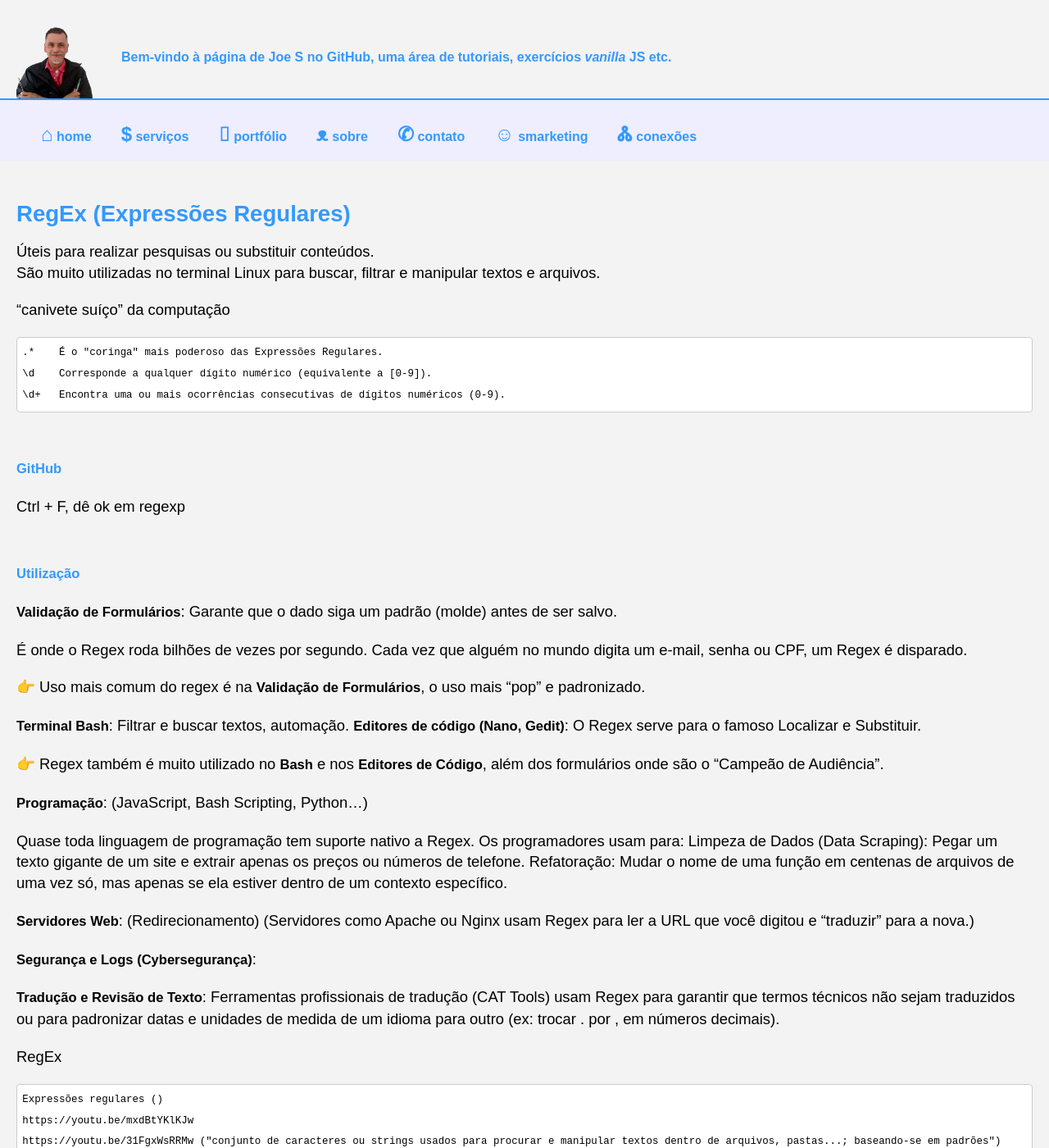
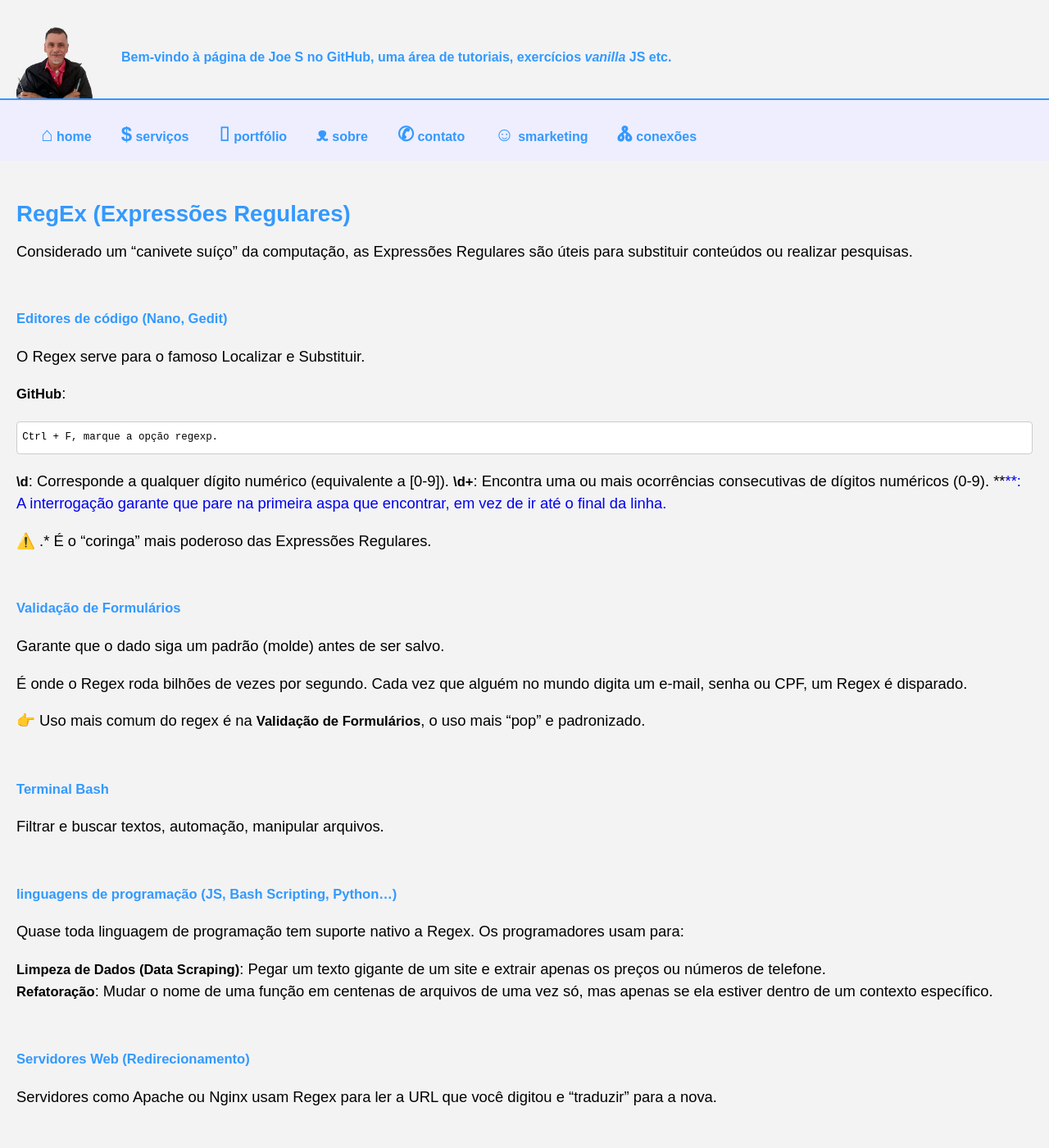
Before and after one commit to Joesynth/joesynth.github.io, a Jekyll site: the page built from _posts/2021-07-14-regex.md, in a window 1280 px wide and 1400 px high. Shown: the whole window at 82% size. Built offline with Jekyll 4.4.1, drawn with Linux system fonts in a browser that asks for light colours; some of the changed text lies outside the part shown.

Commit message:
Update 2021-07-14-regex.md

```diff
--- a/_posts/2021-07-14-regex.md
+++ b/_posts/2021-07-14-regex.md
@@ -1,100 +1,57 @@
 # RegEx (Expressões Regulares)
 
-Úteis para realizar pesquisas ou substituir conteúdos.
-São muito utilizadas no terminal Linux para buscar, filtrar e manipular textos e arquivos.
-
-"canivete suíço" da computação
+Considerado um "canivete suíço" da computação, as Expressões Regulares são úteis para substituir conteúdos ou realizar pesquisas.
 
 
-    .*    É o "coringa" mais poderoso das Expressões Regulares.
-    \d    Corresponde a qualquer dígito numérico (equivalente a [0-9]).
-    \d+   Encontra uma ou mais ocorrências consecutivas de dígitos numéricos (0-9).
 
-###### GitHub
+######  Editores de código (Nano, Gedit)
 
-Ctrl + F, dê ok em regexp
+O Regex serve para o famoso Localizar e Substituir.
+
+**GitHub**:
+
+    Ctrl + F, marque a opção regexp.
+
+**\d**: Corresponde a qualquer dígito numérico (equivalente a [0-9]).
+**\d+**: Encontra uma ou mais ocorrências consecutivas de dígitos numéricos (0-9).
+**<a href=".*?">**: A interrogação garante que pare na primeira aspa que encontrar, em vez de ir até o final da linha.
+
+⚠️ .* É o "coringa" mais poderoso das Expressões Regulares.
 
 
-###### Utilização
 
-**Validação de Formulários**:  Garante que o dado siga um padrão (molde) antes de ser salvo.
+###### Validação de Formulários
+
+Garante que o dado siga um padrão (molde) antes de ser salvo.
 
 É onde o Regex roda bilhões de vezes por segundo. Cada vez que alguém no mundo digita um e-mail, senha ou CPF, um Regex é disparado.
 
 👉️ Uso mais comum do regex é na **Validação de Formulários**, o uso mais "pop" e padronizado.
 
-**Terminal Bash**: Filtrar e buscar textos, automação.
-**Editores de código (Nano, Gedit)**: O Regex serve para o famoso Localizar e Substituir.
+###### Terminal Bash
 
-👉️ Regex também é muito utilizado no **Bash** e nos **Editores de Código**, além dos formulários onde são o "Campeão de Audiência".
+Filtrar e buscar textos, automação, manipular arquivos.
 
-**Programação**: (JavaScript, Bash Scripting, Python...)
+
+###### linguagens de programação (JS, Bash Scripting, Python...)
 
 Quase toda linguagem de programação tem suporte nativo a Regex. Os programadores usam para:
-Limpeza de Dados (Data Scraping): Pegar um texto gigante de um site e extrair apenas os preços ou números de telefone.
-Refatoração: Mudar o nome de uma função em centenas de arquivos de uma vez só, mas apenas se ela estiver dentro de um contexto específico.
 
+**Limpeza de Dados (Data Scraping)**: Pegar um texto gigante de um site e extrair apenas os preços ou números de telefone.
+**Refatoração**: Mudar o nome de uma função em centenas de arquivos de uma vez só, mas apenas se ela estiver dentro de um contexto específico.
 
-**Servidores Web**: (Redirecionamento) (Servidores como Apache ou Nginx usam Regex para ler a URL que você digitou e "traduzir" para a nova.)
+###### Servidores Web (Redirecionamento)
 
-**Segurança e Logs (Cybersegurança)**:
+Servidores como Apache ou Nginx usam Regex para ler a URL que você digitou e "traduzir" para a nova.
 
-**Tradução e Revisão de Texto**:
+###### Tradução e Revisão de Texto**:
+
 Ferramentas profissionais de tradução (CAT Tools) usam Regex para garantir que termos técnicos não sejam traduzidos ou para padronizar datas e unidades de medida de um idioma para outro (ex: trocar . por , em números decimais).
 
 
+👉️ RegEx também é usado em segurança e Logs (Cybersegurança)
 
 
-
-<p id="title">RegEx</p>
-
-<pre>Expressões regulares ()
-https://youtu.be/mxdBtYKlKJw
-https://youtu.be/31FgxWsRRMw ("conjunto de caracteres ou strings usados para procurar e manipular textos dentro de arquivos, pastas...; baseando-se em padrões")
-
-var regex = new RegExp("JavasScript"); // regex é um nome que costumam usar, poderia ser re
-var regex = /JavasScript/;             // outra forma de escrever o que está acima
-var regex = /JavasScript/i;             // idem, mas ignorando maiuscula e menuscula
-var string = "JavaScript";
-alert(regex.test(string);      //
-</pre>
-
-<h3>Expressões Regulares 1 e 2</h3>
-
-<pre>youtube.com/watch?v=onEaBrE7w8A&amp;list=PLU7Z-EfEmAGD4fEuj1vlZ7iSZFS0YnO1t&amp;index=19
-youtube.com/watch?v=NI0W0Hm8SAs&amp;list=PLU7Z-EfEmAGD4fEuj1vlZ7iSZFS0YnO1t&amp;index=22
-</pre>
-
-<h3>Promessas (Promises) 1 e 2</h3>
-
-<pre>
-youtube.com/watch?v=eC5B7xA3SwY&amp;list=PLU7Z-EfEmAGD4fEuj1vlZ7iSZFS0YnO1t&amp;index=20
-youtube.com/watch?v=mF_mGZEqvhE&amp;list=PLU7Z-EfEmAGD4fEuj1vlZ7iSZFS0YnO1t&amp;index=21
-</pre>
-<div class="row container-fluid small">
-<div>
-<div class="col-sm-3"><img class="x" title="x" src="///home/joe/appjoB/[object HTMLCollection]" alt="x" />
-<span class="text-primary">x </span>
-x
-x
-x</div>
-<div class="col-sm-3"><img class="x" title="x" src="///home/joe/appjoB/[object HTMLCollection]" alt="x" />
-<span class="text-primary">x </span>
-x
-x
-x</div>
-<div class="col-sm-3"><img class="x" title="x" src="///home/joe/appjoB/[object HTMLCollection]" alt="x" />
-<span class="text-primary">x </span>
-x
-x
-x</div>
-<div class="col-sm-3"><img class="x" title="x" src="///home/joe/appjoB/[object HTMLCollection]" alt="x" />
-<span class="text-primary">x </span>
-x
-x
-x</div>
-</div>
-</div>
 
 ###### Onde o Regex NÃO deve ser usado?
 
@@ -103,6 +60,4 @@ Existe uma brincadeira clássica na computação: "Você tem um problema e decid
 O Regex é péssimo para entender contexto. Por exemplo, usar Regex para ler HTML complexo é considerado uma má prática, porque o HTML tem "ninhos" (tags dentro de tags) que podem confundir o padrão do Regex. Para isso, existem ferramentas chamadas **Parsers**.
 
 
-\o/
-
-[oes: tit !]
+{% include final.html %}
```
